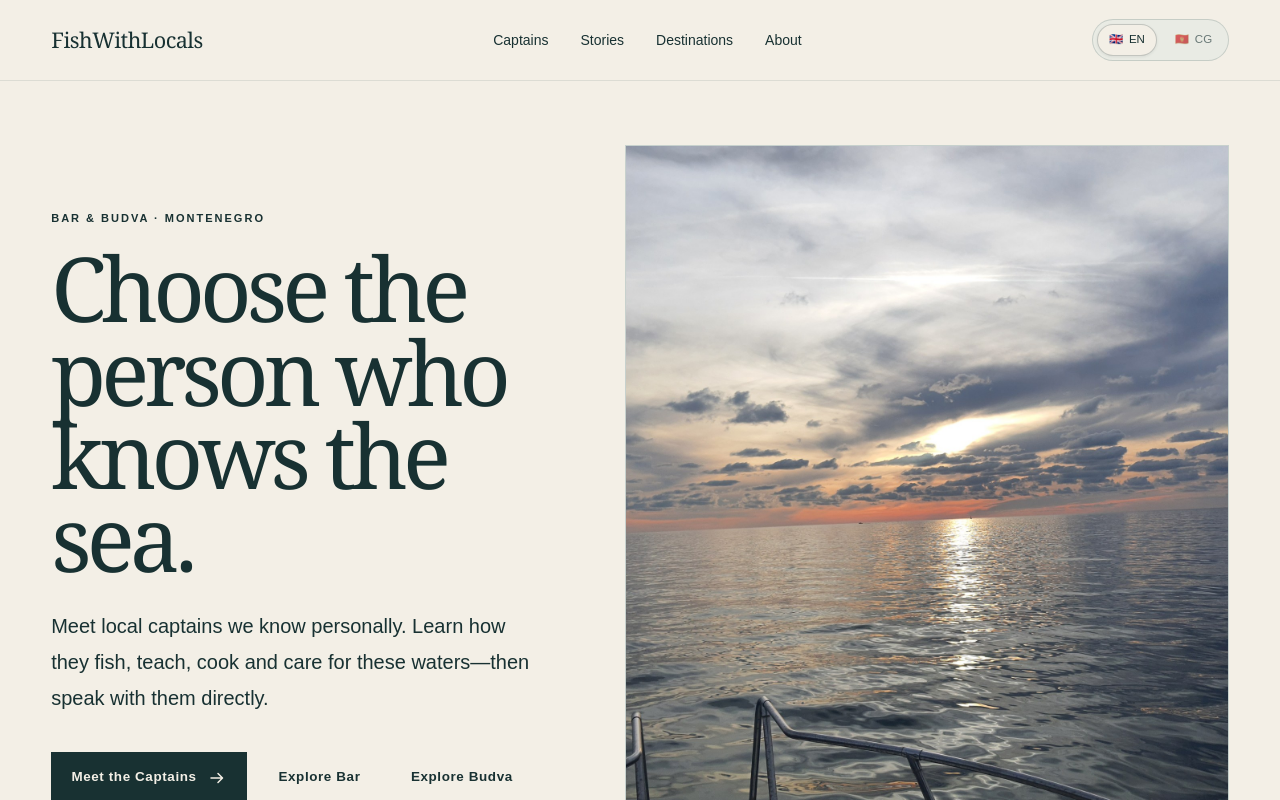
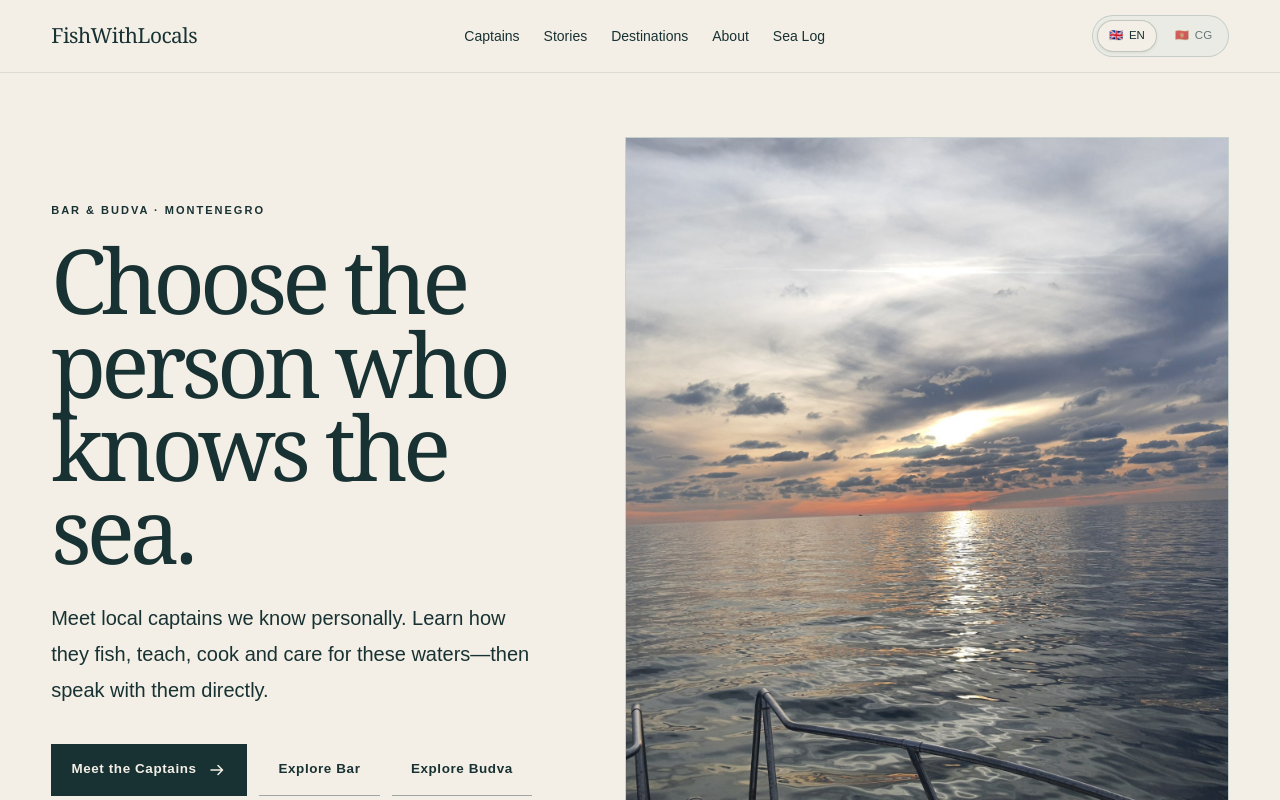
Before and after one commit to nevena72pg-ops/fastfishing, a Next.js app: page / in a window 1280 px wide. Shown: the top 800 px of the page. Built offline with nearby package versions, Linux system fonts and the light colour scheme.

Commit message:
Polish mobile navigation and anchor routing

```diff
--- a/src/components/site-header.tsx
+++ b/src/components/site-header.tsx
@@ -1,4 +1,7 @@
+"use client";
+
 import Link from "next/link";
+import type { MouseEvent } from "react";
 import { homeCopy } from "@/content/home";
 import { locales, type Locale } from "@/content/i18n";
 
@@ -10,11 +13,12 @@ type SiteHeaderProps = {
 
 export function SiteHeader({ languageBasePath = "/", languageParams = {}, locale }: SiteHeaderProps) {
   const copy = homeCopy[locale];
+  const navItems: readonly (readonly [string, string])[] = [
+    ...copy.nav,
+    [locale === "cg" ? "Dnevnik mora" : "Sea Log", "#citizen-science"],
+  ];
+
   const sectionHref = (href: string) => {
-    if (languageBasePath === "/") {
-      return href;
-    }
-
     return locale === "cg" ? `/?lang=cg${href}` : `/${href}`;
   };
 
@@ -31,24 +35,28 @@ export function SiteHeader({ languageBasePath = "/", languageParams = {}, locale
     return query ? `${languageBasePath}?${query}` : languageBasePath;
   };
 
+  const closeMobileMenu = (event: MouseEvent<HTMLAnchorElement>) => {
+    event.currentTarget.closest("details")?.removeAttribute("open");
+  };
+
   return (
-    <header className="border-b border-ink/10 bg-canvas">
-      <div className="page-shell flex min-h-20 items-center justify-between gap-6 py-4">
-        <Link className="font-serif text-[1.35rem] tracking-[-0.025em] text-ink focus-ring" href={copy.logoHref}>
+    <header className="sticky top-0 z-50 border-b border-ink/10 bg-canvas/95 backdrop-blur-md">
+      <div className="page-shell flex min-h-[4.5rem] items-center justify-between gap-4 py-3">
+        <Link className="font-serif text-[1.3rem] tracking-[-0.025em] text-ink focus-ring" href={copy.logoHref}>
           FishWithLocals
         </Link>
 
-        <nav aria-label={copy.navLabel} className="hidden md:block">
-          <ul className="flex items-center gap-8 text-sm text-ink/78">
-            {copy.nav.map(([label, href]) => (
+        <nav aria-label={copy.navLabel} className="hidden lg:block">
+          <ul className="flex items-center gap-6 text-sm text-ink/78">
+            {navItems.map(([label, href]) => (
               <li key={href}>
-                <Link className="nav-link focus-ring" href={sectionHref(href)}>{label}</Link>
+                <Link className="nav-link focus-ring whitespace-nowrap" href={sectionHref(href)}>{label}</Link>
               </li>
             ))}
           </ul>
         </nav>
 
-        <div className="language-switcher hidden md:flex" aria-label={copy.languageSwitcherLabel}>
+        <div className="language-switcher hidden lg:flex" aria-label={copy.languageSwitcherLabel}>
           {(Object.keys(locales) as Locale[]).map((language) => (
             <Link
               aria-current={language === locale ? "page" : undefined}
@@ -63,15 +71,37 @@ export function SiteHeader({ languageBasePath = "/", languageParams = {}, locale
           ))}
         </div>
 
-        <details className="mobile-nav relative md:hidden">
-          <summary className="focus-ring cursor-pointer list-none border-b border-ink/40 px-1 py-2 text-sm">{copy.menu}</summary>
-          <nav aria-label={copy.mobileNavLabel} className="absolute right-0 top-12 z-30 w-56 border border-ink/10 bg-canvas p-5 shadow-[0_18px_50px_rgba(24,42,42,0.12)]">
-            <ul className="space-y-4 text-base">
-              {copy.nav.map(([label, href]) => (
-                <li key={href}><Link className="block focus-ring" href={sectionHref(href)}>{label}</Link></li>
+        <details className="mobile-nav group relative lg:hidden">
+          <summary className="focus-ring inline-flex min-h-11 cursor-pointer list-none items-center gap-2 border border-ink/15 px-3 py-2 text-sm font-semibold text-ink">
+            <span className="flex w-4 flex-col gap-1.5 group-open:hidden" aria-hidden="true">
+              <span className="h-px w-4 bg-ink" />
+              <span className="h-px w-4 bg-ink" />
+            </span>
+            <span className="hidden text-xl font-normal leading-none group-open:inline" aria-hidden="true">×</span>
+            {copy.menu}
+          </summary>
+
+          <nav
+            aria-label={copy.mobileNavLabel}
+            className="fixed inset-x-4 top-[5rem] z-50 max-h-[calc(100dvh-6rem)] overflow-y-auto border border-ink/12 bg-canvas p-5 shadow-[0_22px_70px_rgba(24,42,42,0.18)] sm:left-auto sm:right-6 sm:w-[22rem]"
+          >
+            <ul className="divide-y divide-ink/10 border-y border-ink/10">
+              {navItems.map(([label, href]) => (
+                <li key={href}>
+                  <Link
+                    className="focus-ring flex min-h-14 items-center justify-between py-3 text-base font-medium text-ink"
+                    href={sectionHref(href)}
+                    onClick={closeMobileMenu}
+                  >
+                    <span>{label}</span>
+                    <span aria-hidden="true" className="text-ink/40">→</span>
+                  </Link>
+                </li>
               ))}
             </ul>
-            <div className="mt-5 border-t border-ink/10 pt-4">
+
+            <div className="mt-5">
+              <p className="eyebrow mb-3 text-ink/45">{copy.languageSwitcherLabel}</p>
               <div className="language-switcher inline-flex" aria-label={copy.languageSwitcherLabel}>
                 {(Object.keys(locales) as Locale[]).map((language) => (
                   <Link
@@ -81,6 +111,7 @@ export function SiteHeader({ languageBasePath = "/", languageParams = {}, locale
                     href={languageHref(language)}
                     key={language}
                     hrefLang={language === "cg" ? "cnr-Latn-ME" : "en"}
+                    onClick={closeMobileMenu}
                   >
                     <span aria-hidden="true">{locales[language].flag}</span> {locales[language].label}
                   </Link>
```
